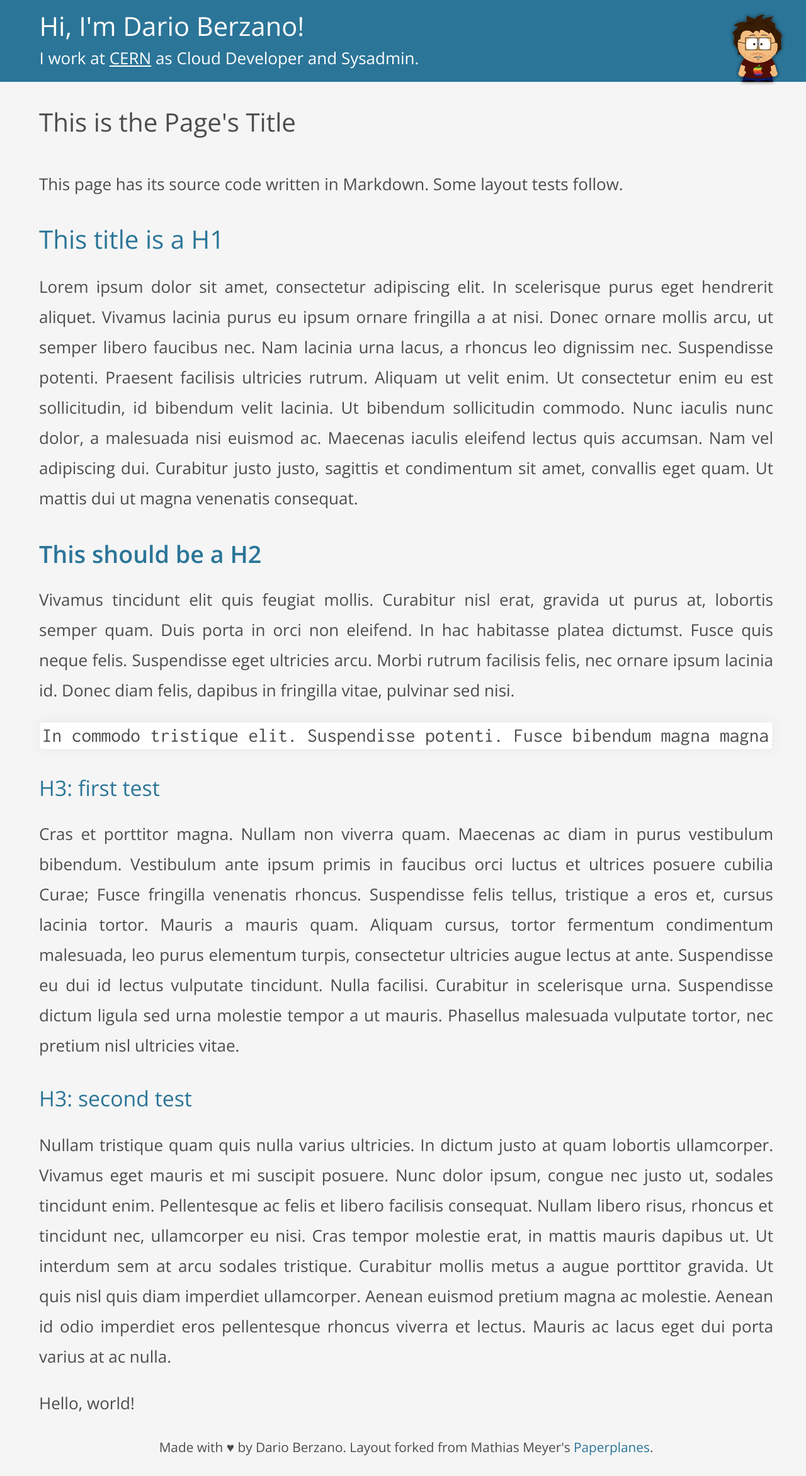
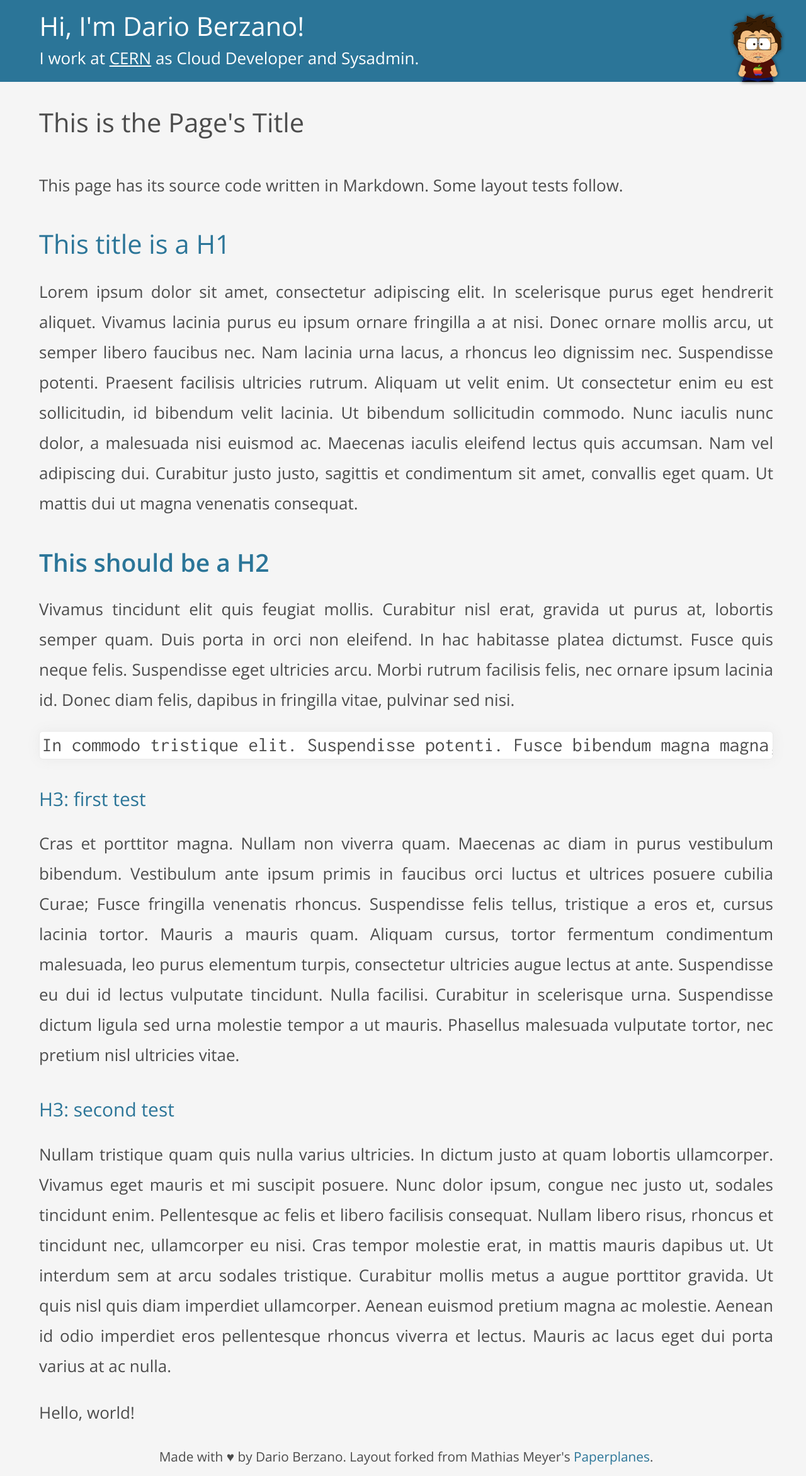
Before and after one commit to dberzano/dberzano.github.io, a Jekyll site: the page built from index.md, in a window 1280 px wide. Shown: the whole page at 63% size. Built offline with Jekyll 4.4.1, drawn with Linux system fonts in a browser that asks for light colours; Markdown is read by kramdown in place of the engine named in the settings.

Commit message:
Slight adjustments in sizes

```diff
--- a/css/screen.css
+++ b/css/screen.css
@@ -299,7 +299,7 @@ li {
 #content h1, #content h2, #content h3, #content h4 {
   line-height: 1.2;
   font-weight: 400; /* normal */
-  margin-top: 40px;
+  margin-top: 45px;
   margin-bottom: 10px;
   color: #2B7598;
 }
@@ -313,13 +313,13 @@ h1.pagetitle {
 
 /* --- h1 --- */
 #content h1 {
-  font-size: 155%;
+  font-size: 160%;
   counter-reset: sec_h2;
 }
 
 /* --- h2 --- */
 #content h2 {
-  font-size: 145%;
+  font-size: 150%;
   font-weight: 600; /* bold */
 }
 .countsections h2 {
@@ -332,7 +332,7 @@ h1.pagetitle {
 
 /* --- h3 --- */
 #content h3 {
-  font-size: 130%;
+  font-size: 115%;
 }
 .countsections {
   counter-reset: sec_h4;
@@ -345,6 +345,7 @@ h1.pagetitle {
 /* --- h4 --- */
 #content h4 {
   font-size: 100%;
+  color: #4c4c4c;
 }
 .countsections h4:before {
   content: counter(sec_h2) "." counter(sec_h3) "." counter(sec_h4) " ";
```
